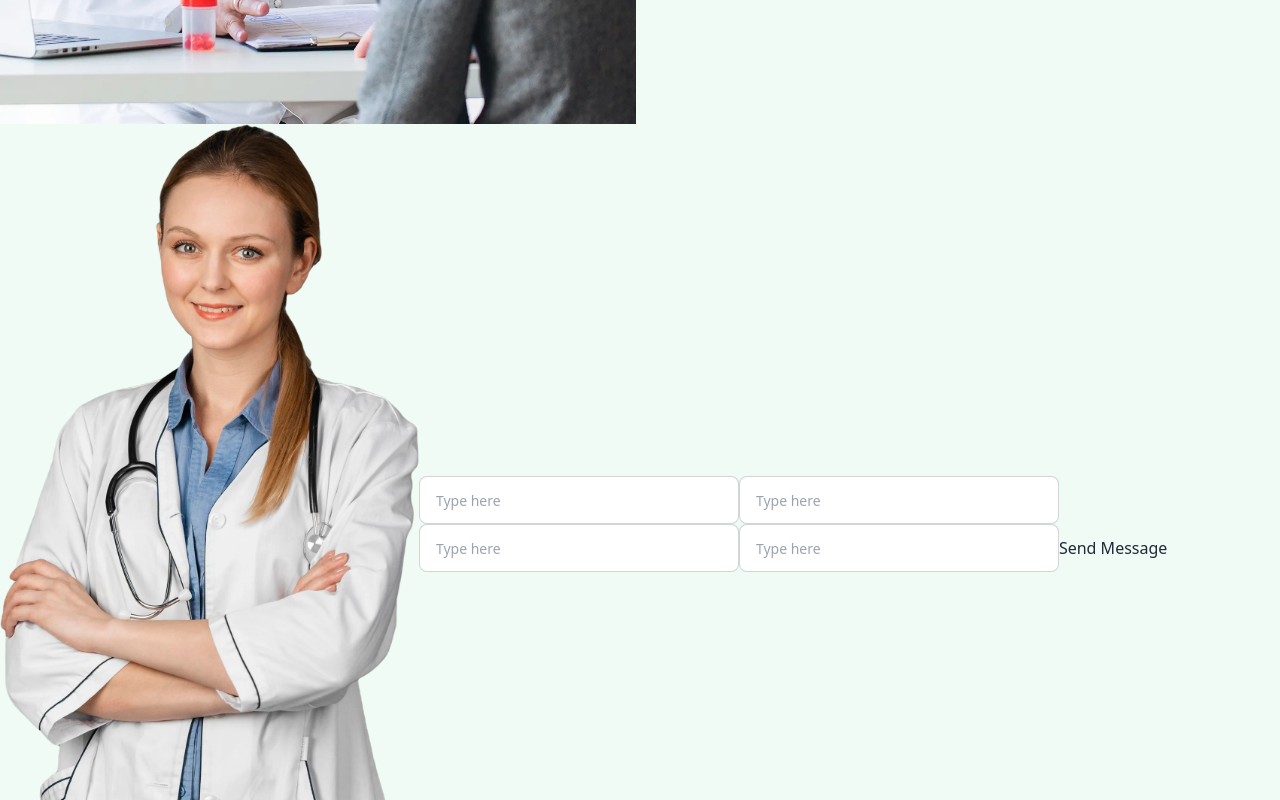
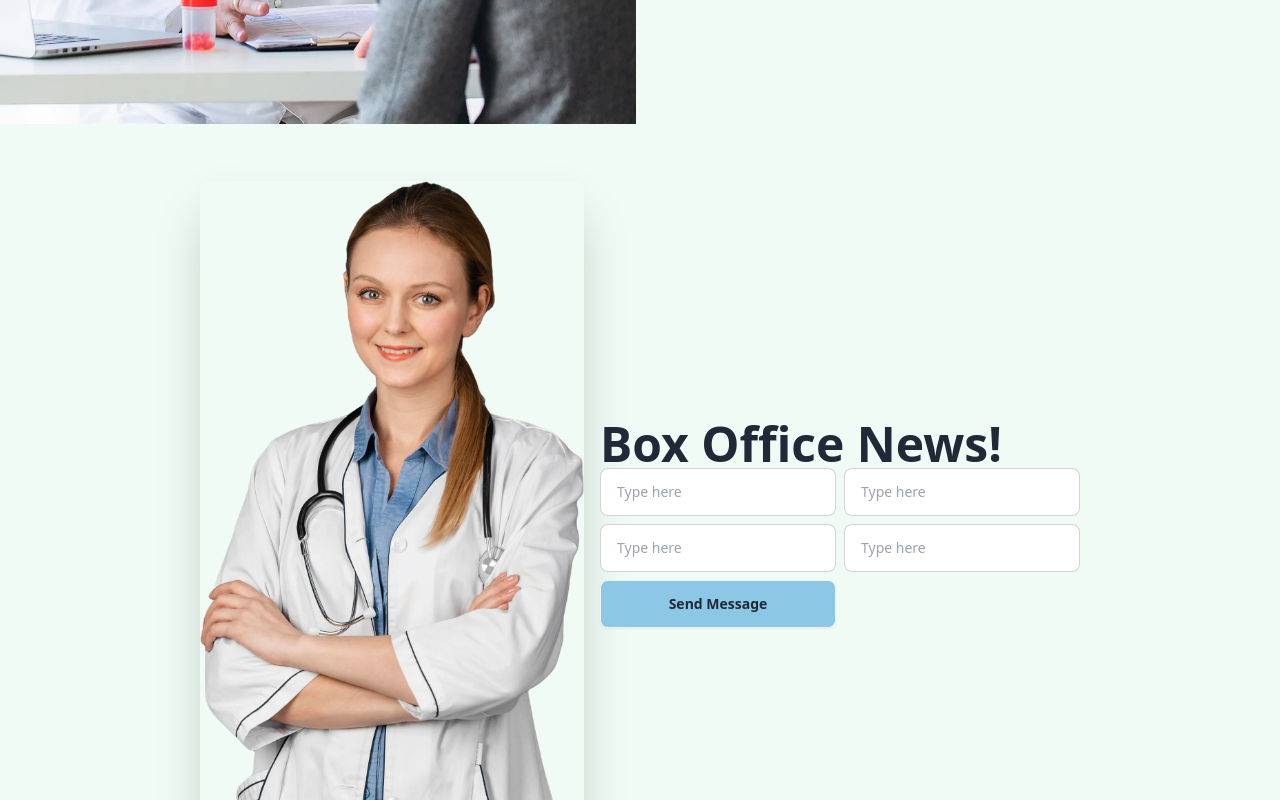
Before and after one commit to rabiulkhan7224/medicamps-client, a React (Vite) app: page / in a window 1280 px wide. Shown: the part 1120-1920 px from the top of the page. Built offline with nearby package versions, Linux system fonts and the light colour scheme; no server answers.

Commit message:
added freeteatment section ui

```diff
--- a/src/Page/Home/FreeTeatmeants.jsx
+++ b/src/Page/Home/FreeTeatmeants.jsx
@@ -2,12 +2,16 @@ import doctor from '../../assets/freeaportmeant.webp'
 const FreeTeatmeants = () => {
     return (
         <div>
-            <div className='flex items-center '>
-                <div className='w-2/5 h-screen'>
-                    <img src={doctor} alt="doctor" />
-                </div>
+
+
+            <div className="hero  min-h-screen">
+                <div className="hero-content flex-col lg:flex-row">
+                    <img
+                        src={doctor}
+                        className="max-w-sm rounded-lg shadow-2xl" />
                     <div>
-                    <form>
+                        <h1 className="text-5xl font-bold">Box Office News!</h1>
+                        <form className='grid md:grid-cols-2 gap-2'>
                             <input
                                 type="text"
                                 placeholder="Type here"
@@ -24,8 +28,10 @@ const FreeTeatmeants = () => {
                                 type="text"
                                 placeholder="Type here"
                                 className="input input-bordered input-md w-full max-w-xs" />
-                            <input type="submit" value="Send Message" />
+                            <input className="btn bg-secondarycolor" type="submit" value="Send Message" />
                         </form>
+
+                    </div>
                 </div>
             </div>
 
--- a/src/Page/Home/Home.jsx
+++ b/src/Page/Home/Home.jsx
@@ -7,7 +7,7 @@ import Review from "./Review";
 const Home = () => {
     return (
         <div>
-            <div className="relative">
+            <div className="">
 
           <Banner></Banner>
 
```
Lines whose indentation alone changed are shown as unchanged.
